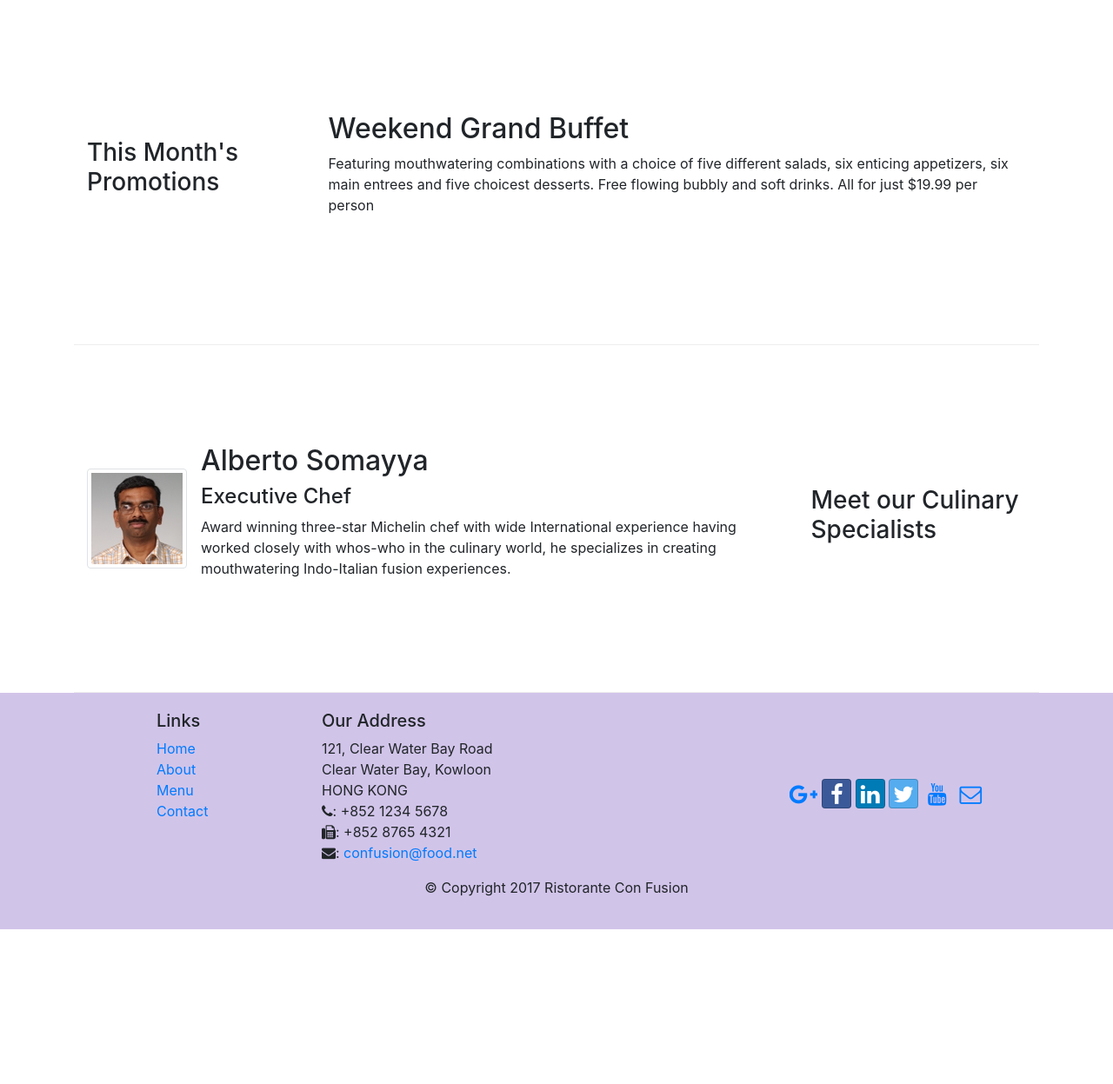
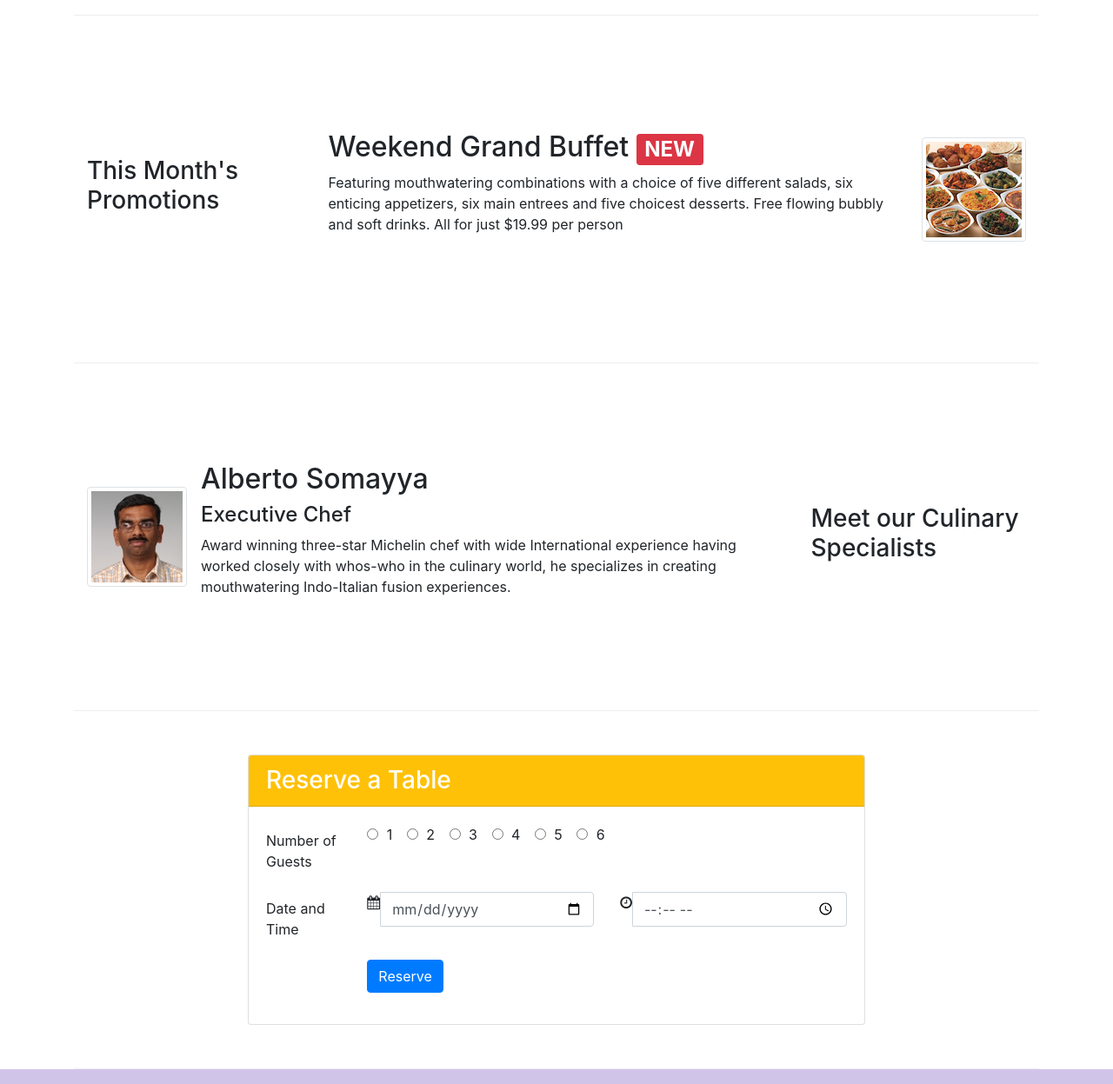
Before and after one commit to lparisot/conFusion-bootstrap4, a website: page index.html in a window 1280 px wide. Shown: the part 780-2027 px from the top of the page at 87% size. Before the commit the page ends 1849 px from the top, so only its background shows below. Drawn offline with nearby package versions, Linux system fonts and the light colour scheme.

Commit message:
assigment 2

```diff
--- a/index.html
+++ b/index.html
@@ -36,12 +36,20 @@
   <header class="jumbotron">
     <div class="container">
       <div class="row row-header">
-        <div class="col-12 col-sm-8">
+        <div class="col-12 col-sm-6">
           <h1>Ristorante con Fusion</h1>
-          <p>We take inspiration from the World's best cuisines, and create a unique fusion experience. Our lipsmacking creations will tickle your culinary senses!</p>
+          <p>
+            We take inspiration from the World's best cuisines, and create a unique fusion experience.
+            Our lipsmacking creations will tickle your culinary senses!
+          </p>
         </div>
+
         <div class="col col-sm align-self-center">
           <img src="img/logo.png" class="img-fluid">
+        </div>
+
+        <div class="col-xs-12 col-sm align-self-center">
+          <a href="#reserve" class="btn btn-warning btn-block btn-sm">Reserve Table</a>
         </div>
       </div>
     </div>
@@ -65,7 +73,11 @@
               <span class="badge badge-danger">HOT</span>
               <span class="badge badge-pill badge-dark">$4.99</span>
             </h2>
-            <p class="d-none d-sm-block">A unique combination of Indian Uthappam (pancake) and Italian pizza, topped with Cerignola olives, ripe vine cherry tomatoes, Vidalia onion, Guntur chillies and Buffalo Paneer.</p>
+            <p class="d-none d-sm-block">
+              A unique combination of Indian Uthappam (pancake) and Italian pizza,
+              topped with Cerignola olives, ripe vine cherry tomatoes, Vidalia onion,
+              Guntur chillies and Buffalo Paneer.
+            </p>
           </div>
         </div>
       </div>
@@ -76,8 +88,20 @@
         <h3>This Month's Promotions</h3>
       </div>
       <div class="col-sm col-md">
-        <h2>Weekend Grand Buffet</h2>
-        <p class="d-none d-sm-block">Featuring mouthwatering combinations with a choice of five different salads, six enticing appetizers, six main entrees and five choicest desserts. Free flowing bubbly and soft drinks. All for just $19.99 per person </p>
+        <div class="media">
+          <div class="media-body">
+            <h2 class="mt-0">
+              Weekend Grand Buffet
+              <span class="badge badge-danger">NEW</span>
+            </h2>
+            <p class="d-none d-sm-block">
+              Featuring mouthwatering combinations with a choice of five different salads,
+              six enticing appetizers, six main entrees and five choicest desserts.
+              Free flowing bubbly and soft drinks. All for just $19.99 per person
+            </p>
+          </div>
+          <img class="d-flex ml-3 img-thumbnail align-self-center" src="img/buffet.png" alt="buffet">
+        </div>
       </div>
     </div>
 
@@ -92,6 +116,78 @@
             <h2 class="mt-0">Alberto Somayya</h2>
             <h4>Executive Chef</h4>
             <p class="d-none d-sm-block">Award winning three-star Michelin chef with wide International experience having worked closely with whos-who in the culinary world, he specializes in creating mouthwatering Indo-Italian fusion experiences.</p>
+          </div>
+        </div>
+      </div>
+    </div>
+
+    <div class="row row-content" id="reserve">
+      <div class="col-xs-12 col-sm-8 mx-auto">
+        <div class="card">
+          <h3 class="card-header bg-warning text-white">Reserve a Table</h3>
+          <div class="card-body">
+            <form>
+              <div class="form-group row">
+                <label for="guests" class="col-sm-2 col-form-label">Number of Guests</label>
+
+                <div class="col-xs-12 col-sm-6">
+                  <div class="form-check form-check-inline">
+                    <label class="form-check-label">
+                      <input class="form-check-input" type="radio" name="guests" id="guests1" value="1"> 1
+                    </label>
+                  </div>
+                  <div class="form-check form-check-inline">
+                    <label class="form-check-label">
+                      <input class="form-check-input" type="radio" name="guests" id="guests2" value="2"> 2
+                    </label>
+                  </div>
+                  <div class="form-check form-check-inline">
+                    <label class="form-check-label">
+                      <input class="form-check-input" type="radio" name="guests" id="guests3" value="3"> 3
+                    </label>
+                  </div>
+                  <div class="form-check form-check-inline">
+                    <label class="form-check-label">
+                      <input class="form-check-input" type="radio" name="guests" id="guests4" value="4"> 4
+                    </label>
+                  </div>
+                  <div class="form-check form-check-inline">
+                    <label class="form-check-label">
+                      <input class="form-check-input" type="radio" name="guests" id="guests5" value="5"> 5
+                    </label>
+                  </div>
+                  <div class="form-check form-check-inline">
+                    <label class="form-check-label">
+                      <input class="form-check-input" type="radio" name="guests" id="guests6" value="6"> 6
+                    </label>
+                  </div>
+                </div>
+              </div>
+
+              <div class="form-group row">
+                <label for="date" class="col-sm-2 col-form-label">Date and Time</label>
+
+                <div class="col-sm-5">
+                  <div class="input-group">
+                    <span class="input-group-addon"><i class="fa fa-calendar"></i></span>
+                    <input type="date" class="form-control" name="date" id="date" placeholder="Date"/>
+                  </div>
+                </div>
+
+                <div class="col-sm-5">
+                  <div class="input-group">
+                    <span class="input-group-addon"><i class="fa fa-clock-o"></i></span>
+                    <input type="time" class="form-control" name="time" id="time" placeholder="Time"/>
+                  </div>
+                </div>
+              </div>
+
+              <div class="form-group row">
+                <div class="ml-md-auto col-md-10">
+                  <button type="submit" class="btn btn-primary">Reserve</button>
+                </div>
+              </div>
+            </form>
           </div>
         </div>
       </div>
```
Also changed, not shown: 1 other file.
